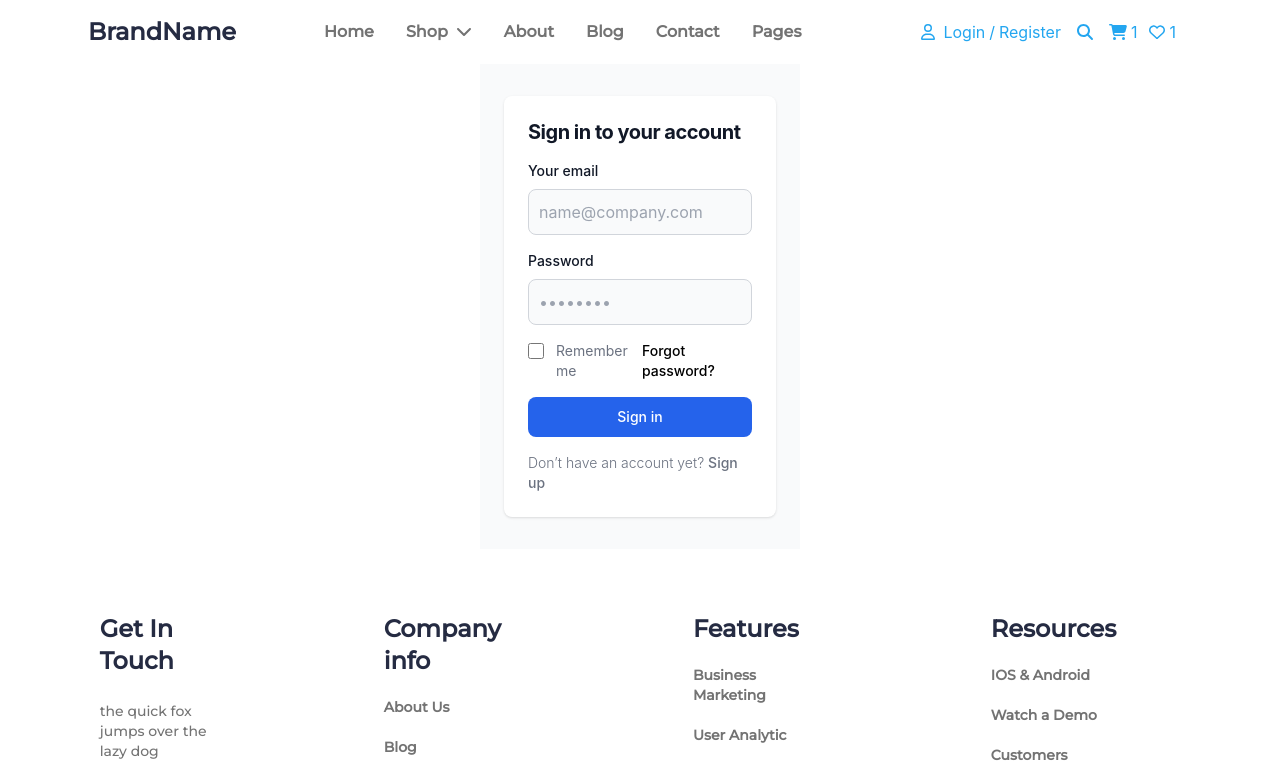
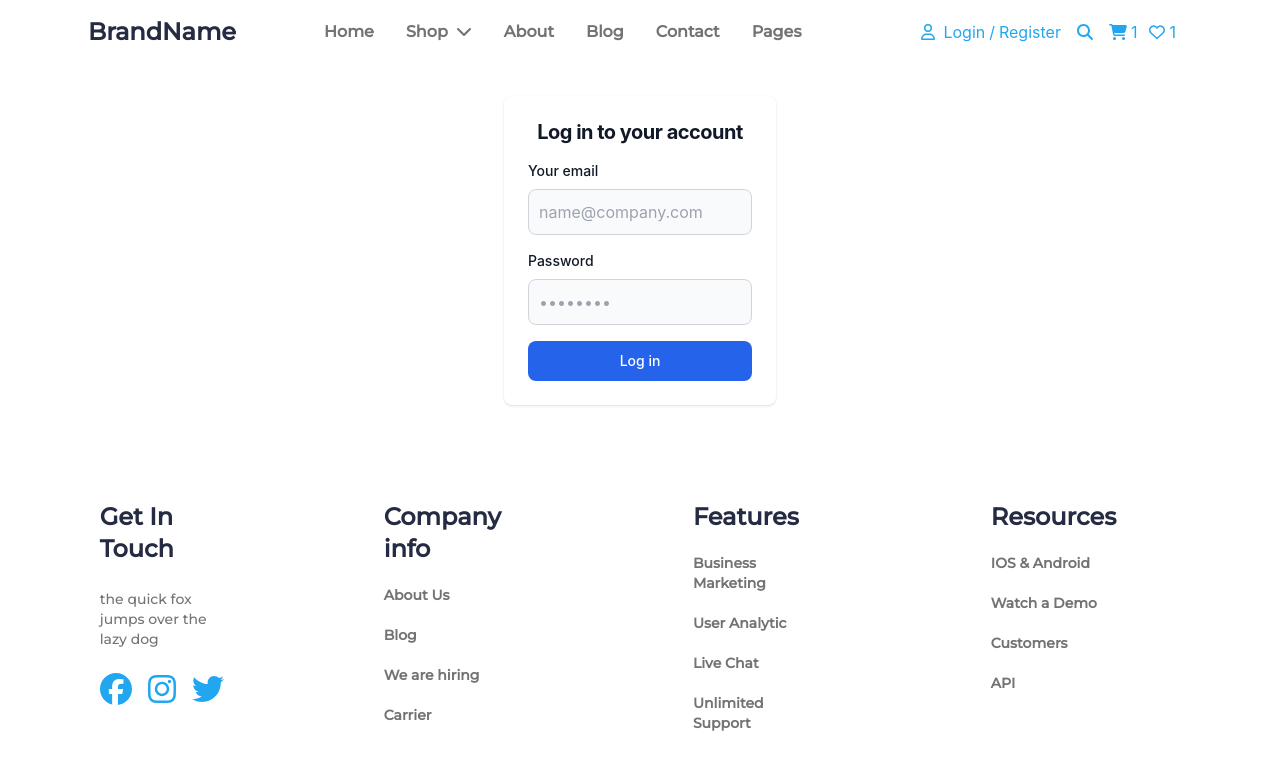
Before and after one commit to yasinermusmula/E-commerce-project, a React (Create React App) app: page /login in a window 1280 px wide. Shown: the top 766 px of the page. Built offline with nearby package versions, Linux system fonts and the light colour scheme.

Commit message:
login page created

```diff
--- a/package.json
+++ b/package.json
@@ -21,9 +21,10 @@
     "react-router-dom": "^5.2.0",
     "react-scripts": "5.0.1",
     "react-slick": "^0.29.0",
-    "react-toastify": "^10.0.3",
+    "react-toastify": "^10.0.4",
     "reactstrap": "^9.2.2",
     "redux": "^5.0.1",
+    "redux-logger": "^3.0.6",
     "redux-thunk": "^3.1.0",
     "slick-carousel": "^1.8.1",
     "web-vitals": "^2.1.4"
--- a/src/App.js
+++ b/src/App.js
@@ -5,6 +5,8 @@ import About from "./components/About";
 import SignUpPage from "./components/SignUpPage";
 import Login from "./components/LoginPage";
 import Contact from "./components/Contact";
+import { ToastContainer } from "react-toastify";
+import "react-toastify/dist/ReactToastify.css";
 
 function App() {
   return (
@@ -29,6 +31,8 @@ function App() {
           <Contact />
         </Route>
       </Switch>
+
+      <ToastContainer />
     </>
   );
 }
--- a/src/components/LoginPage.js
+++ b/src/components/LoginPage.js
@@ -1,17 +1,36 @@
 import Hero from "../layout/Hero";
 import Footer from "./Footer";
 import { Link } from "react-router-dom";
+import { useForm } from "react-hook-form";
+import React from "react";
+import { API } from "../api/api";
 
 export default function Login() {
+  const {
+    register,
+    handleSubmit,
+    formState: { errors, isValid },
+  } = useForm({
+    mode: "all",
+  });
+
+  const onSubmit = (data) => {
+    console.log("Login submit edildi ", data);
+
+    const formData = {
+      name: data.name,
+    };
+  };
+
   return (
     <>
       <Hero />
-      <section className="bg-gray-50 dark:bg-gray-900 w-80 m-auto">
+      <section className="dark:bg-gray-900 w-80 m-auto">
         <div className="flex flex-col items-center justify-center px-6 py-8 mx-auto md:h-screen lg:py-0">
           <div className="w-full bg-white rounded-lg shadow dark:border md:mt-0 sm:max-w-md xl:p-0 dark:bg-gray-800 dark:border-gray-700">
             <div className="p-6 space-y-4 md:space-y-6 sm:p-8">
-              <h1 className="text-xl font-bold leading-tight tracking-tight text-gray-900 md:text-2xl dark:text-white">
-                Sign in to your account
+              <h1 className="text-xl text-center font-bold leading-tight tracking-tight text-gray-900 md:text-2xl dark:text-white">
+                Log in to your account
               </h1>
               <form className="space-y-4 md:space-y-6" action="#">
                 <div>
@@ -27,8 +46,17 @@ export default function Login() {
                     id="email"
                     className="bg-gray-50 border border-gray-300 text-gray-900 sm:text-sm rounded-lg focus:ring-primary-600 focus:border-primary-600 block w-full p-2.5 dark:bg-gray-700 dark:border-gray-600 dark:placeholder-gray-400 dark:text-white dark:focus:ring-blue-500 dark:focus:border-blue-500"
                     placeholder="name@company.com"
-                    required=""
+                    {...register("email", {
+                      required: "You need to write your mail",
+                      pattern: {
+                        value: /^\S+@\S+\.\S+$/,
+                        message: "Please Enter A Valid Email Adress!",
+                      },
+                    })}
                   />
+                  {errors.email && (
+                    <p className="text-red-500">{errors?.email?.message}</p>
+                  )}
                 </div>
                 <div>
                   <label
@@ -46,49 +74,14 @@ export default function Login() {
                     required=""
                   />
                 </div>
-                <div class="flex items-center justify-between">
-                  <div class="flex items-start">
-                    <div class="flex items-center h-5">
-                      <input
-                        id="remember"
-                        aria-describedby="remember"
-                        type="checkbox"
-                        class="w-4 h-4 border border-gray-300 rounded bg-gray-50 focus:ring-3 focus:ring-primary-300 dark:bg-gray-700 dark:border-gray-600 dark:focus:ring-primary-600 dark:ring-offset-gray-800"
-                        required=""
-                      />
-                    </div>
-                    <div class="ml-3 text-sm">
-                      <label
-                        for="remember"
-                        class="text-gray-500 dark:text-gray-300"
-                      >
-                        Remember me
-                      </label>
-                    </div>
-                  </div>
-                  <a
-                    href="#"
-                    className="text-sm font-medium text-primary-600 hover:underline dark:text-primary-500"
-                  >
-                    Forgot password?
-                  </a>
-                </div>
+
                 <button
                   type="submit"
                   class="w-full text-white bg-blue-600 hover:bg-blue-700 focus:ring-4 focus:outline-none focus:ring-primary-300 font-medium rounded-lg text-sm px-5 py-2.5 text-center dark:bg-primary-600 dark:hover:bg-primary-700 dark:focus:ring-primary-800"
+                  disabled={!isValid}
                 >
-                  Sign in
+                  Log in
                 </button>
-                <p class="text-sm font-light text-gray-500 dark:text-gray-400">
-                  Don’t have an account yet?{" "}
-                  <Link
-                    to="/signup"
-                    href="#"
-                    class="font-medium text-primary-600 hover:underline dark:text-primary-500"
-                  >
-                    Sign up
-                  </Link>
-                </p>
               </form>
             </div>
           </div>
```
Also changed, not shown: 1 other file (tests, documents, lock files or other folders).
